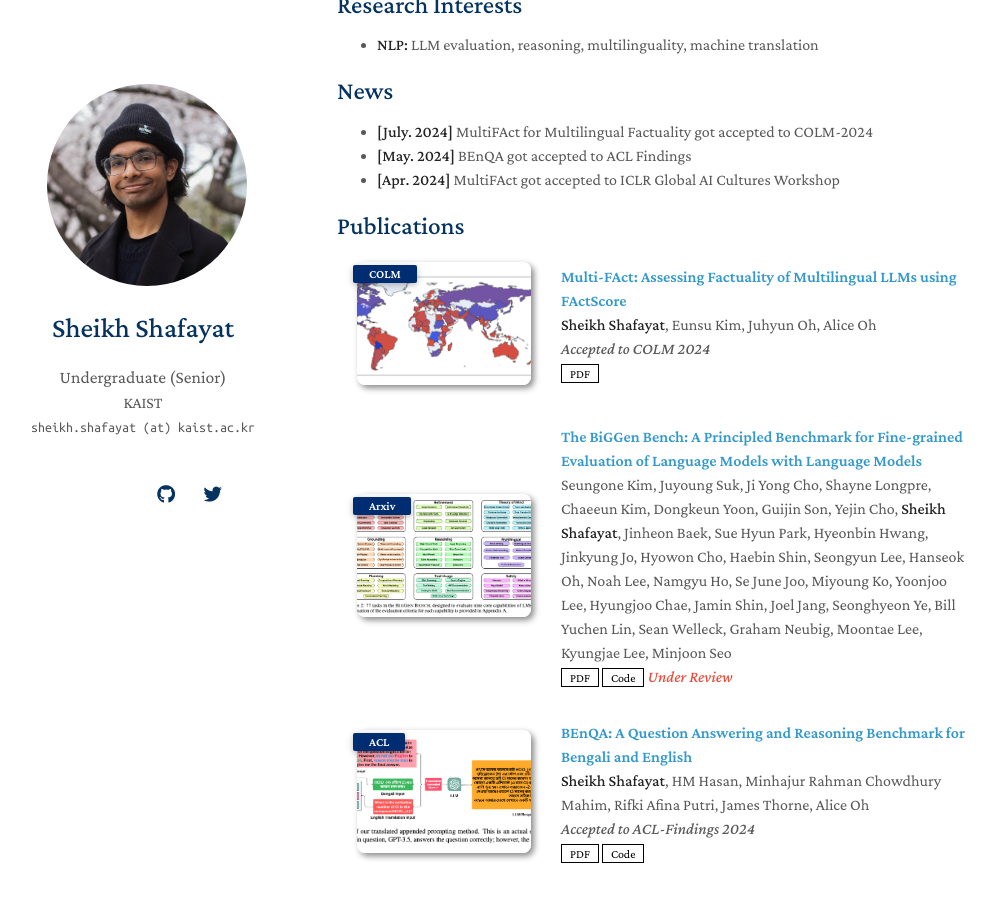
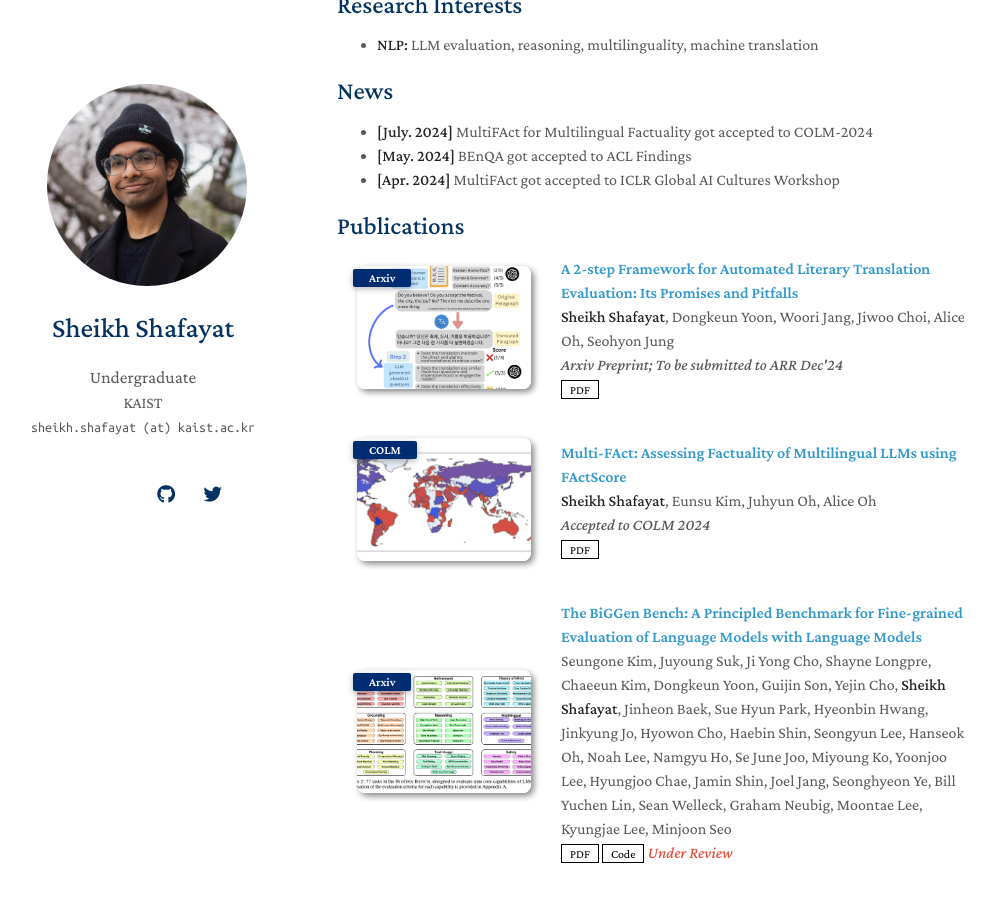
Before and after one commit to sheikhshafayat/sheikhshafayat.github.io, a Jekyll site: the page built from index.md, in a window 1280 px wide and 900 px high, scrolled down 506 px. Shown: the whole window, without its empty margins (133-1129 px from the left). Built offline with Jekyll 4.4.1, drawn with Linux system fonts in a browser that asks for light colours; nearby versions of some CDN libraries; a style sheet for code colours, icons or effects is not loaded; our own code applies the rules of GitHub Pages for plain Markdown files.

Commit message:
new work added

```diff
--- a/_config.yml
+++ b/_config.yml
@@ -1,6 +1,6 @@
 # Basic Information
 title: Sheikh Shafayat
-position: Undergraduate (Senior)
+position: Undergraduate
 affiliation: KAIST
 email: sheikh.shafayat (at) kaist.ac.kr
 
--- a/_data/publications.yml
+++ b/_data/publications.yml
@@ -1,4 +1,14 @@
 main:
+  - title: "A 2-step Framework for Automated Literary Translation Evaluation: Its Promises and Pitfalls"
+    authors: <strong> Sheikh Shafayat</strong>, Dongkeun Yoon, Woori Jang, Jiwoo Choi, Alice Oh, Seohyon Jung
+    conference_short: Arxiv
+    conference: Arxiv Preprint; To be submitted to ARR Dec'24
+    pdf: https://arxiv.org/abs/2412.01340
+    # code: https://github.com/sheikhshafayat/multi-fact
+    # page: https://class-il.mpi-inf.mpg.de/mnemonics/
+    # bibtex: https://class-il.mpi-inf.mpg.de/mnemonics/
+    # notes: Oral Presentation
+    image: ./assets/img/littrans-eval.png
   - title: "Multi-FAct: Assessing Factuality of Multilingual LLMs using FActScore"
     authors: <strong>Sheikh Shafayat</strong>, Eunsu Kim, Juhyun Oh, Alice Oh
     conference_short: COLM
```
Also changed, not shown: assets/img/littrans-eval.png (added), images/Screenshot_2023-02-24_at_8.40.21_PM.png (added), images/Screenshot_2024-07-13_at_6.43.01_PM.png (added), images/sheikh.png (added), 3 other files.
